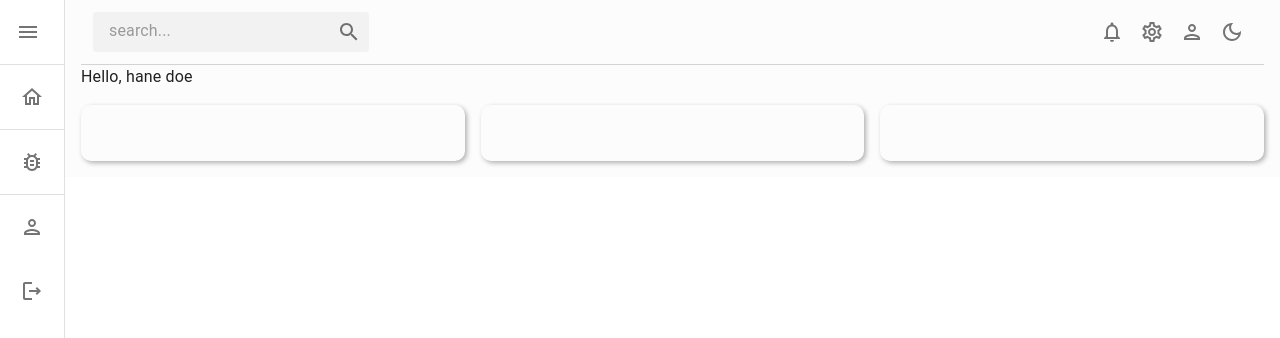
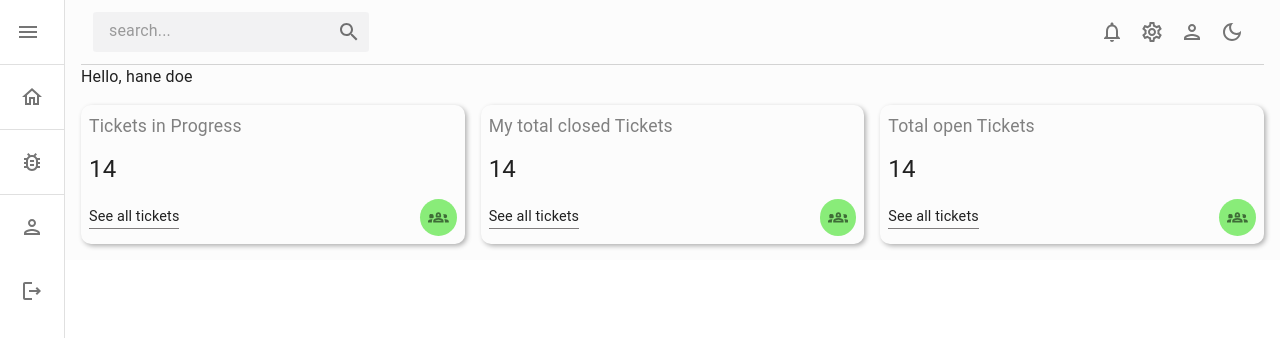
Before and after one commit to Kangonga/ticketing-system, a React (Create React App) app: page / in a window 1280 px wide. Both pictures are taken after typing "name@example.com", "Sample123" into the empty fields and a click on the button "SUBMIT". Shown: the top 338 px of the page. Built offline with nearby package versions, Linux system fonts and the light colour scheme; data requests are answered from the project's data file.

Commit message:
feat: add switch cases to handle developer dashboard widget styles

```diff
--- a/src/features/admin/components/widgets/widget.jsx
+++ b/src/features/admin/components/widgets/widget.jsx
@@ -55,6 +55,36 @@ export default function Widget({ type }){
                 color:'#89EC79'
             };
             break;
+            case "devOpenTickets":
+                data = {
+                    title: 'Tickets in Progress',
+                    body:ticketNumber.isFetched?ticketNumber.data.length:'loading',
+                    linkText: 'See all tickets',
+                    icon: <Groups2Outlined />,
+                    route: 'tickets',
+                    color:'#89EC79'
+                };
+                break;
+                case "devClosedTickets":
+                    data = {
+                        title: 'My total closed Tickets',
+                        body:ticketNumber.isFetched?ticketNumber.data.length:'loading',
+                        linkText: 'See all tickets',
+                        icon: <Groups2Outlined />,
+                        route: 'tickets',
+                        color:'#89EC79'
+                    };
+                    break;
+                    case "devTotalOpenTickets":
+                        data = {
+                            title: 'Total open Tickets',
+                            body:ticketNumber.isFetched?ticketNumber.data.length:'loading',
+                            linkText: 'See all tickets',
+                            icon: <Groups2Outlined />,
+                            route: 'tickets',
+                            color:'#89EC79'
+                        };
+                        break;
         default:
             break
     }
```
